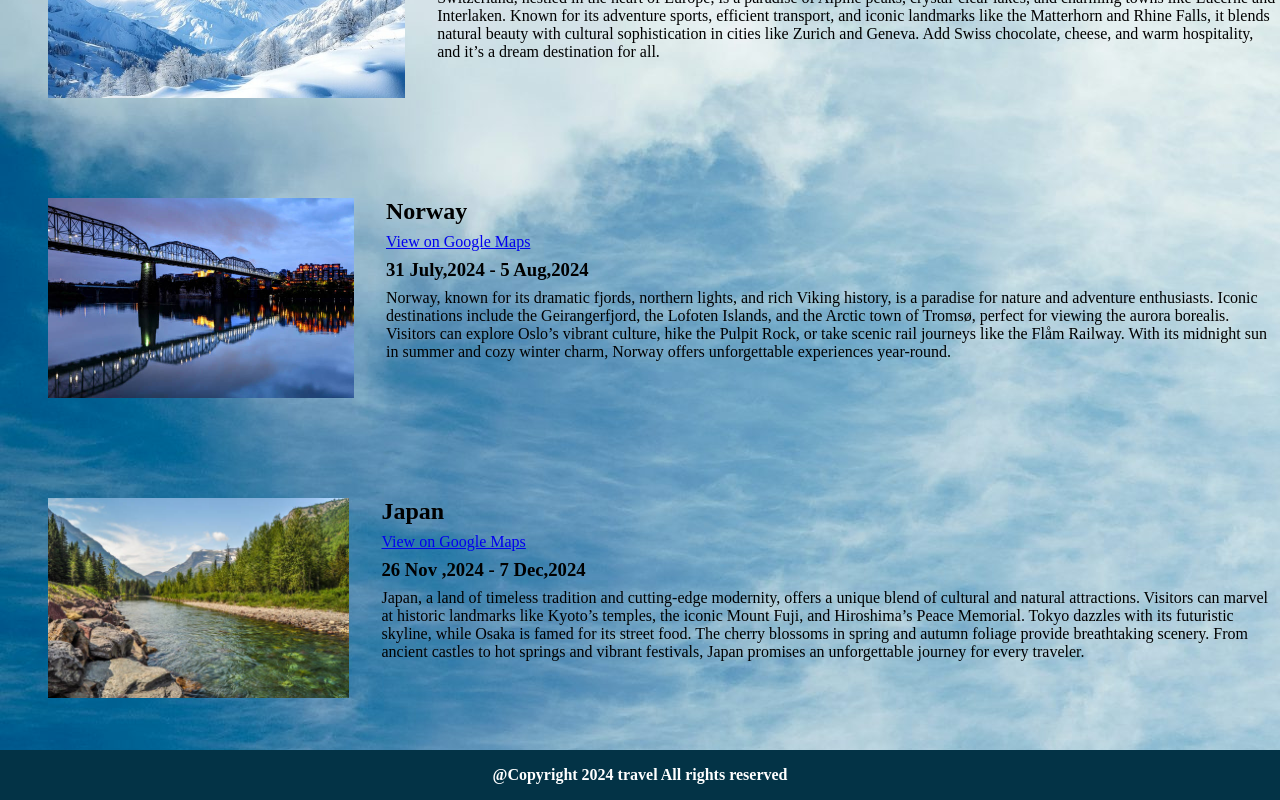
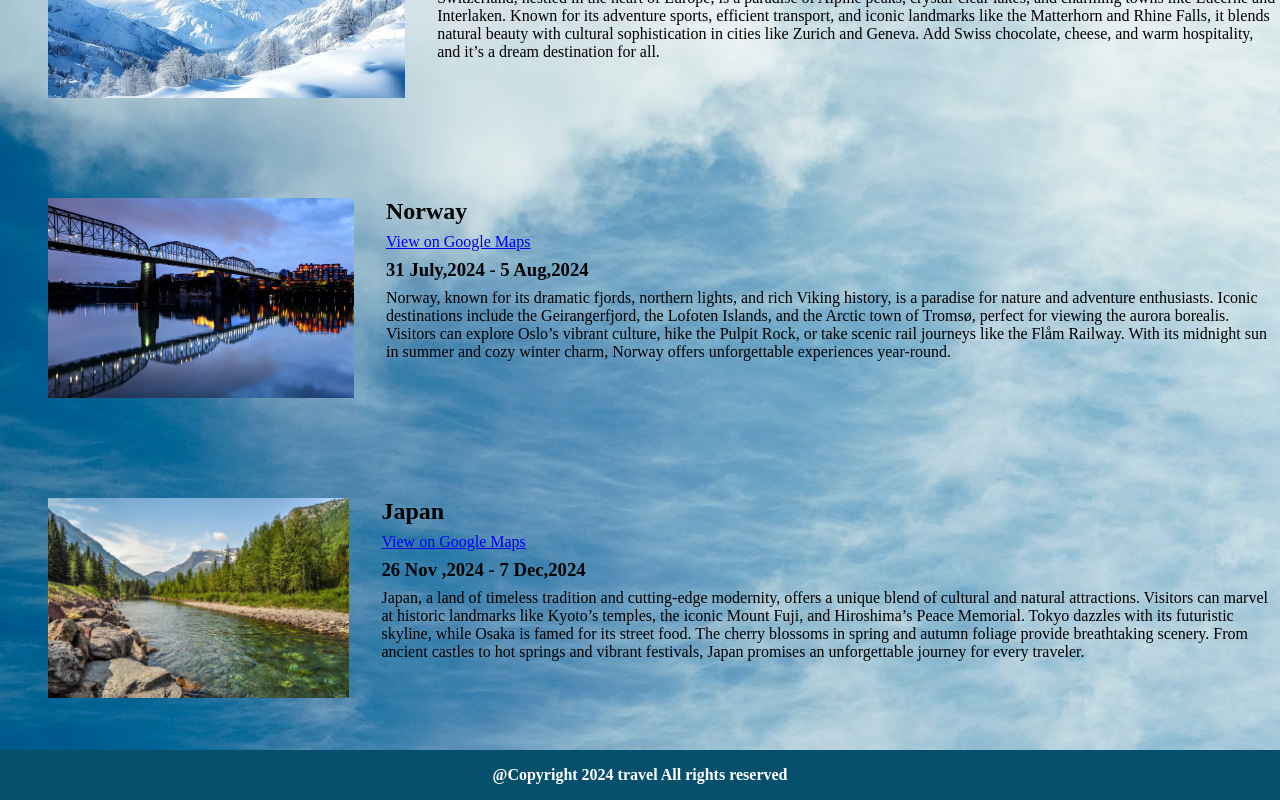
Before and after one commit to DIVYA-PAWAR-03/Travel-Journal, a React (Vite) app: page / in a window 1280 px wide. Shown: the part 284-1084 px from the top of the page. Built offline with nearby package versions, Linux system fonts and the light colour scheme.

Commit message:
minor changes

```diff
--- a/src/index.css
+++ b/src/index.css
@@ -51,7 +51,7 @@ body{
 .footer{
   margin-top: 3rem;
   text-align: center;
-  background-color:#033346 ;
+  background-color:#07506d ;
   padding: 1rem;
 
 }
```
